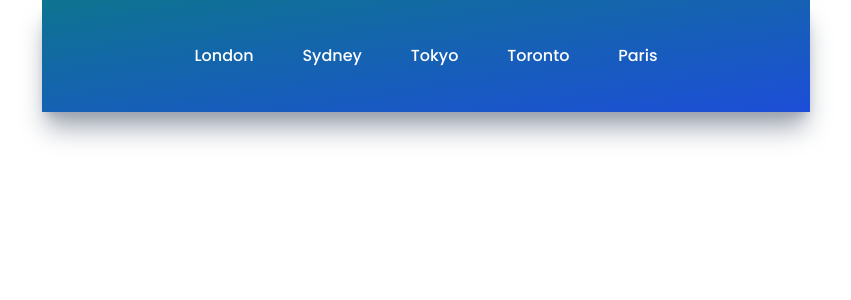
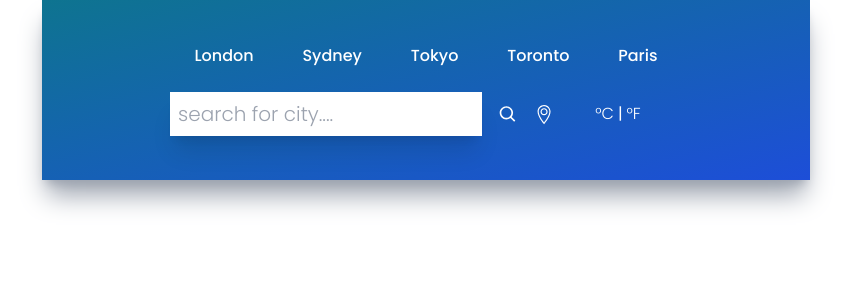
Before and after one commit to ohnadir/weather-app, a React (Create React App) app: page / in a window 1280 px wide. Shown: the top 300 px of the page, without its empty margins (214-1065 px from the left). Built offline with nearby package versions, Linux system fonts and the light colour scheme.

Commit message:
implement inputs component

```diff
--- a/src/App.js
+++ b/src/App.js
@@ -1,10 +1,12 @@
 import './App.css';
+import Inputs from './components/Inputs';
 import Navbar from './components/Navbar';
 
 function App() {
   return (
     <div className="mx-auto max-w-screen-md py-5 px-32 bg-gradient-to-br from-cyan-700 to-blue-700  h-fit shadow-xl shadow-gray-400">
       <Navbar/>
+      <Inputs/>
     </div>
   );
 }
--- /dev/null
+++ b/src/components/Inputs.jsx
@@ -0,0 +1,43 @@
+import React from 'react'
+import {BiSearch} from "react-icons/bi"
+import {TfiLocationPin} from "react-icons/tfi"
+
+
+const Inputs = () => {
+  return (
+    <div className='flex flex-row justify-center my-6'>
+        <div className='flex flex-row w-3/4 items-center justify-center space-x-4'>
+            <input
+            type="text"
+            placeholder="Search for city...."
+            className="text-xl font-light p-2 w-full shadow-xl focus:outline-none capitalize placeholder:lowercase"
+            />
+            <BiSearch
+                size={25}
+                className="text-white cursor-pointer transition ease-out hover:scale-125"
+            />
+            <TfiLocationPin
+                size={25}
+                className="text-white cursor-pointer transition ease-out hover:scale-125"
+            />
+        </div>
+        <div className="flex flex-row w-1/4 items-center justify-center">
+        <button
+          name="metric"
+          className=" text-white font-light transition ease-out hover:scale-125"
+        >
+          °C
+        </button>
+        <p className=" text-white mx-1">|</p>
+        <button
+          name="imperial"
+          className=" text-white font-light transition ease-out hover:scale-125"
+        >
+          °F
+        </button>
+        </div>
+    </div>
+  )
+}
+
+export default Inputs
```
